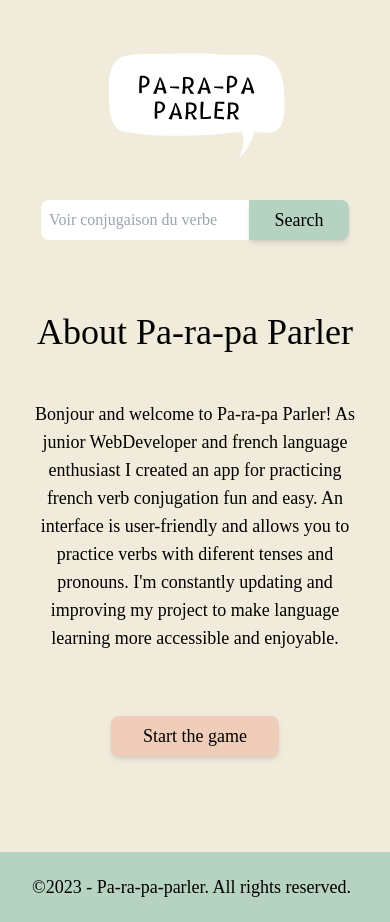
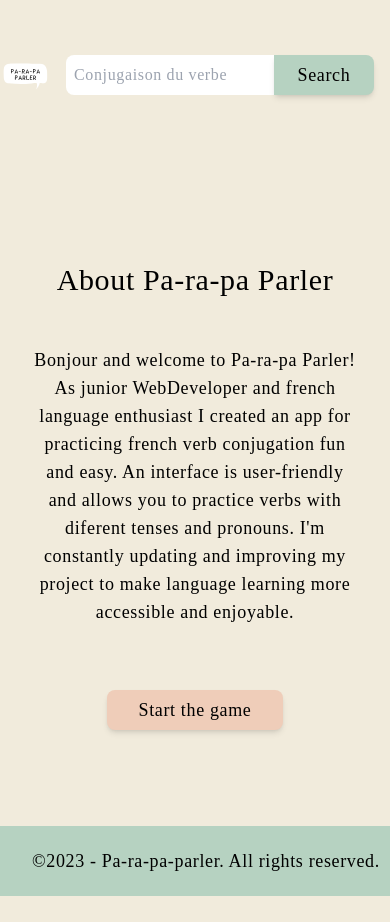
Before and after one commit to dspodina/Conjugaison-Francais, a Next.js app: page / in a window 390 px wide. After the commit the page ends 896 px from the top, so only its background shows below. Built offline with nearby package versions, Linux system fonts and the light colour scheme.

Commit message:
Responsive design for conjugaison page

```diff
--- a/src/app/conjugaison/page.jsx
+++ b/src/app/conjugaison/page.jsx
@@ -6,18 +6,19 @@ const Conjugaison = () => {
   let { data } = useGlobalContext();
   return (
     data && (
-      <div className="container mx-auto mb-24">
-        <h2 className="text-4xl flex my-12 font-caveat">
+      <div className="container mx-auto mb-36">
+        <div className="mx-4">
+        <h2 className="text-3xl flex my-4 lg:my-16 font-caveat">
           Conjugaison du verbe: <span className="uppercase ml-4 flex items-center">{data && data.word}</span>
         </h2>
-        <div className="bg-beige flex flex-row justify-around py-4 mb-12 uppercase text-lg rounded-lg">
+        <div className="bg-beige flex flex-col lg:flex-row justify-around py-4 px-4 uppercase text-lg rounded-lg">
         <p>Infinitive: {data.infinitive.present}</p>
         <p>Le {data.wordVerbGroup}</p>
         <p>{data.wordConjugateWithWhichVerb}</p>
         </div>
         <div>
           <h3 className="text-xl mt-16 mb-4 uppercase">Indicatif</h3>
-          <div className="grid gap-10 rid-cols-3 md:grid-cols-4 py-2">
+          <div className="grid gap-4 md:gap-10 grid-cols-2 md:grid-cols-3 lg:grid-cols-4">
             <div className="bg-white p-6 max-w-sm rounded-lg overflow-hidden shadow-lg">
               <h4 className="text-xl mb-4">Présent</h4>
               <p>{data.indicatif.present.indicatifPresentI}</p>
@@ -92,7 +93,7 @@ const Conjugaison = () => {
             </div>
           </div>
           <h3 className="text-xl mt-16 mb-4 uppercase">Subjonctif</h3>
-          <div className="grid gap-8 grid-cols-4 py-2">
+          <div className="grid gap-4 md:gap-10 grid-cols-2 md:grid-cols-3 lg:grid-cols-4">
             <div className="bg-white p-6 max-w-sm rounded-lg overflow-hidden shadow-lg">
               <h4 className="text-xl mb-4">Présent</h4>
               <p>{data.subjonctif.present.subjonctifPresentI}</p>
@@ -129,9 +130,10 @@ const Conjugaison = () => {
               <p>{data.subjonctif.plusQueParfait.subjonctifPlusQueParfaitYouAll}</p>
               <p>{data.subjonctif.plusQueParfait.subjonctifPlusQueParfaitThey}</p>
             </div>
+            </div>
           </div>
           <h3 className="text-xl mt-16 mb-4 uppercase">Conditionnel</h3>
-          <div className="grid gap-8 grid-cols-4 py-2">
+          <div className="grid gap-4 md:gap-10 grid-cols-2 md:grid-cols-3 lg:grid-cols-4">
           <div className="bg-white p-6 max-w-sm rounded-lg overflow-hidden shadow-lg">
             <h4 className="text-xl mb-4">Présent</h4>
             <p>{data.conditionnel.present.conditionnelPresentI}</p>
@@ -161,7 +163,7 @@ const Conjugaison = () => {
           </div>
           </div>
           <h3 className="text-xl mt-16 mb-4 uppercase">Imperatif</h3>
-          <div className="grid gap-8 grid-cols-4 py-2">
+          <div className="grid gap-4 md:gap-10 grid-cols-2 md:grid-cols-3 lg:grid-cols-4">
           <div className="bg-white p-6 max-w-sm rounded-lg overflow-hidden shadow-lg">
             <h4 className="text-xl mb-4">Présent</h4>
             <p>{data.imperatif.present.imperatifPresentFirst}</p>
--- a/src/app/globals.css
+++ b/src/app/globals.css
@@ -9,6 +9,7 @@ body {
   overflow-x: hidden;
   background-color: #F1EBDC;
   font-size: 16px;
+  letter-spacing: 0.04em;
 }
 
 .h4 {
--- a/src/app/page.js
+++ b/src/app/page.js
@@ -7,7 +7,7 @@ export default function Home() {
   return (
     <div className="container mx-auto flex flex-col">
       <div className="flex flex-col items-center">
-        <h2 className="text-4xl flex justify-center mt-12 mb-12 font-caveat">
+        <h2 className="text-3xl flex justify-center mt-12 mb-12 font-caveat">
           About Pa-ra-pa Parler
         </h2>
         <div className="flex mx-8 lg:w-2/3 text-lg mb-16">
--- a/src/app/play/page.jsx
+++ b/src/app/play/page.jsx
@@ -34,6 +34,18 @@ const Play = () => {
     setInputValue(event.target.value);
   };
 
+  const randomWrongAnswer = () => {
+    const wrongAnswers = ["C'est pas vrai!", "I know you can do better!", "Come on! You can do it!", "Phew, you were so close!", "Oops!", "Wrong answer!", "Don't give up!", "Maybe French isn't for you?", "Think better!", "Stay calm and keep learning!", "No, no, no!"];
+    const randomIndex = Math.floor(Math.random() * wrongAnswers.length);
+    return wrongAnswers[randomIndex];
+  };
+
+  const randomRightAnswer = () => {
+    const rightAnswers = ["Done", "Proud of you!", "Amazing!", "You rock!", "Oops! You were right again!", "Keep going!", "You're on a roll today!", "Yes, yes, yes!", "You know it!", "Great job!", "Hope you didn't look at the answer!"];
+    const randomIndex = Math.floor(Math.random() * rightAnswers.length);
+    return rightAnswers[randomIndex];
+  };
+
   const handleButtonClick = () => {
     setInputValue("");
     setPlayResult("");
@@ -60,9 +72,9 @@ const Play = () => {
         let playResult = pronounLine.search(inputValue);
         console.log(playResult);
         if (playResult > 0) {
-          setPlayResult("Bravo!");
+          setPlayResult(randomRightAnswer());
         } else {
-          setPlayResult("Oops! Wrong answer!");
+          setPlayResult(randomWrongAnswer());
         }
       })
       .catch(function (error) {
@@ -70,7 +82,7 @@ const Play = () => {
       });
   };
 
-  if (playResult === "Oops! Wrong answer!") {
+  if (playResult === (randomWrongAnswer())) {
     testvariable = (
       <Image src={tryAgain} alt="" className="w-[25px] mt-5 mr-1" />
     );
@@ -92,7 +104,7 @@ const Play = () => {
   return (
       <div>
         <div>
-          <h2 className="text-4xl flex justify-center mt-12 font-caveat">
+          <h2 className="text-3xl flex justify-center mt-12 font-caveat">
             Let's learn the verbs!
           </h2>
         </div>
--- a/src/components/Buttons/ConjugaisonBtn.jsx
+++ b/src/components/Buttons/ConjugaisonBtn.jsx
@@ -2,7 +2,7 @@ import Link from "next/link";
 
 const ConjugaisonButton = () => {
   return (
-    <button className="bg-greenish w-[150px] mx-4 shadow-md mt-4 px-8 min-h-[40px] min-w-[140px] rounded-lg hover:bg-[#ABC8B6] transition duration-500 ease-in-out transform hover:-translate-y-1 hover:scale-105">
+    <button className="bg-greenish mx-4 shadow-md mt-4 px-8 min-h-[40px] w-[60px] lg:w-[100px] rounded-lg hover:bg-[#ABC8B6] transition duration-500 ease-in-out transform hover:-translate-y-1 hover:scale-105">
       <Link className="text-lg" href="/conjugaison">
         Verb tenses
       </Link>
--- a/src/components/Header.jsx
+++ b/src/components/Header.jsx
@@ -36,7 +36,7 @@ const Header = () => {
   };
 
   return (
-    <div className="container mx-auto flex flex-col lg:flex-row mb-16 lg:mb-0 h-[200px] justify-between items-center">
+    <div className="container mx-auto flex lg:flex-row mb-16 lg:mb-0 h-[150px] justify-between items-center">
       <div className="">
         <Link href="/">
           <Image
@@ -46,7 +46,7 @@ const Header = () => {
           />
         </Link>
       </div>
-      <div className="flex flex-row justify-end">
+      <div className="flex flex-row justify-end mx-4">
         <SearchInput value={inputValue} onChange={handleInputChange} />
         <SearchResultButton handleSubmit={handleButtonClick} />
       </div>
--- a/src/components/SearchInput.jsx
+++ b/src/components/SearchInput.jsx
@@ -8,8 +8,8 @@ export default function SearchInput({value, onChange}) {
         value={value}
         onChange={onChange}
         type="text"
-        placeholder="Voir conjugaison du verbe"
-        className="rounded-l-lg pl-2 min-h-[40px] min-w-[200px]"
+        placeholder="Conjugaison du verbe"
+        className="rounded-l-lg pl-2 min-h-[40px] min-w-[80px] lg:min-w-[200px]"
       />
     </div>
   );
```
